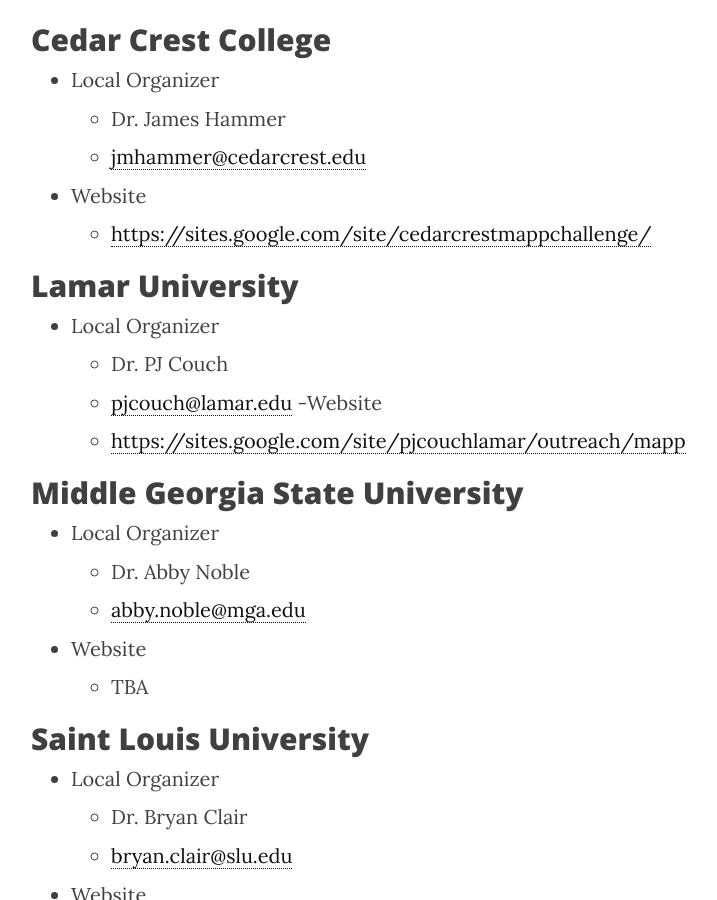
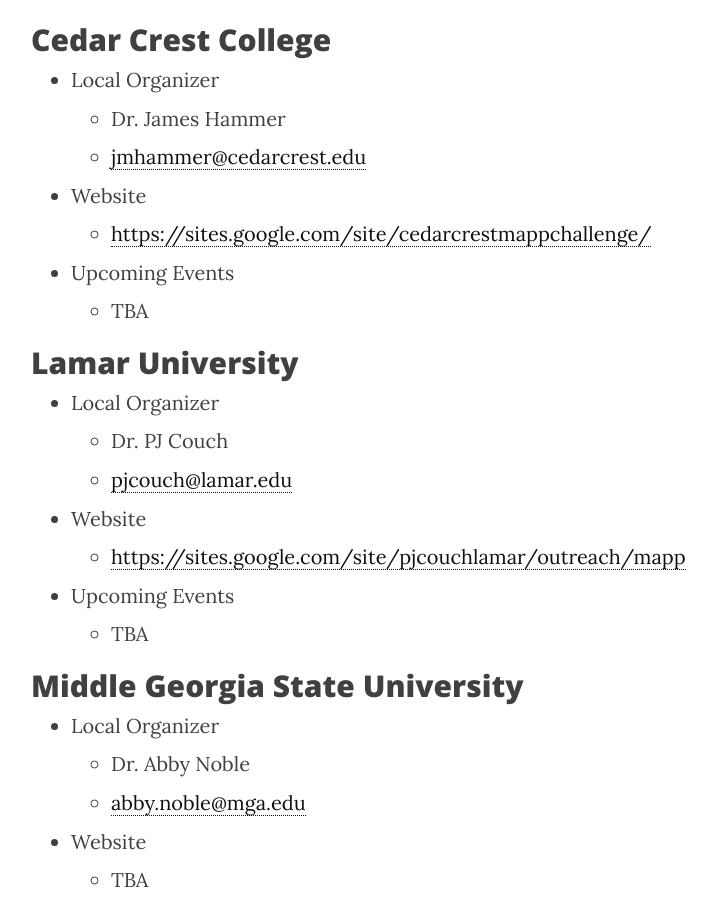
Before and after one commit to MaPPmath/mappmath.github.io, a Jekyll site: the page built from pages/3_campuses.md, in a window 1280 px wide and 900 px high, scrolled down 630 px. Shown: the whole window, without its empty margins (234-951 px from the left). Built offline with Jekyll 4.4.1, drawn with Linux system fonts in a browser that asks for light colours; nearby versions of some CDN libraries; some of the changed text lies outside the part shown.

Commit message:
add upcoming events to South's campus listing

```diff
--- a/pages/3_campuses.md
+++ b/pages/3_campuses.md
@@ -19,14 +19,18 @@
     - <jmhammer@cedarcrest.edu>
 - Website
     - <https://sites.google.com/site/cedarcrestmappchallenge/>
+- Upcoming Events
+    - TBA
 
 ## Lamar University
 
 - Local Organizer
     - Dr. PJ Couch
     - <pjcouch@lamar.edu>
--Website
+- Website
     - <https://sites.google.com/site/pjcouchlamar/outreach/mapp>
+- Upcoming Events
+    - TBA
 
 ## Middle Georgia State University
 
@@ -34,6 +38,8 @@
     - Dr. Abby Noble
     - <abby.noble@mga.edu>
 - Website
+    - TBA
+- Upcoming Events
     - TBA
 
 ## Saint Louis University
@@ -43,6 +49,8 @@
     - <bryan.clair@slu.edu>
 - Website
     - TBA
+- Upcoming Events
+    - TBA
 
 ## Southern Connecticut State University
 
@@ -51,6 +59,8 @@
     - <carriganb1@southernct.edu>
 - Website
     - <http://www.southernct.edu/go/mapp>
+- Upcoming Events
+    - TBA
 
 ## University of North Carolina at Charlotte
 
@@ -61,6 +71,8 @@
         - <david.petranick@cpcc.edu>
 - High School Challenge website
     - <http://cstem.uncc.edu/stem-student-competitions/mathematical-puzzle-programs>
+- Upcoming Events
+    - TBA
 
 ## University of South Alabama
 
@@ -69,6 +81,8 @@
     - <sclontz@southalabama.edu>
 - Website
     - <http://mappmath.org/campuses/south-alabama/>
+- Upcoming Events
+    - MaPP Challenge '18 - Spring 2018
 
 ## University of St Francis
 
@@ -76,6 +90,8 @@
     - Dr. Megan Powell
     - <MPowell@stfrancis.edu>
 - Website
+    - TBA
+- Upcoming Events
     - TBA
 
 ## Western Carolina University
@@ -85,3 +101,5 @@
     - <adpenland@email.wcu.edu>
 - Website
     - <http://agora.cs.wcu.edu/~adpenland/MaPP.html>
+- Upcoming Events
+    - TBA
```
